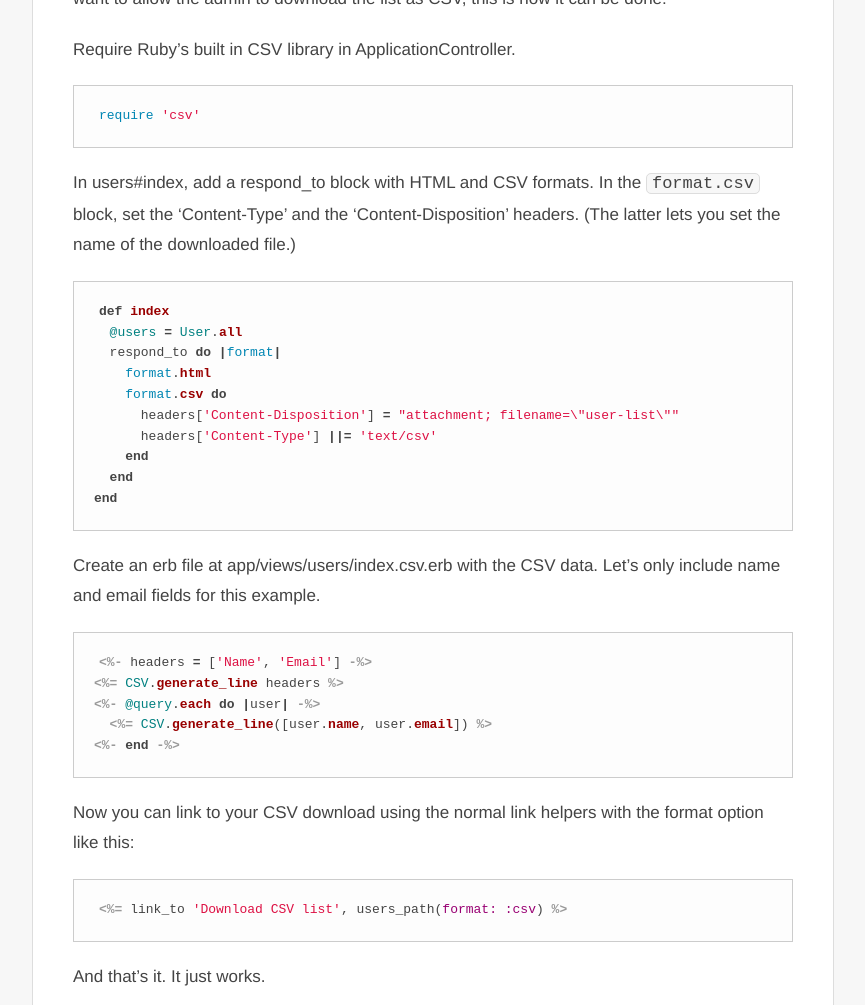
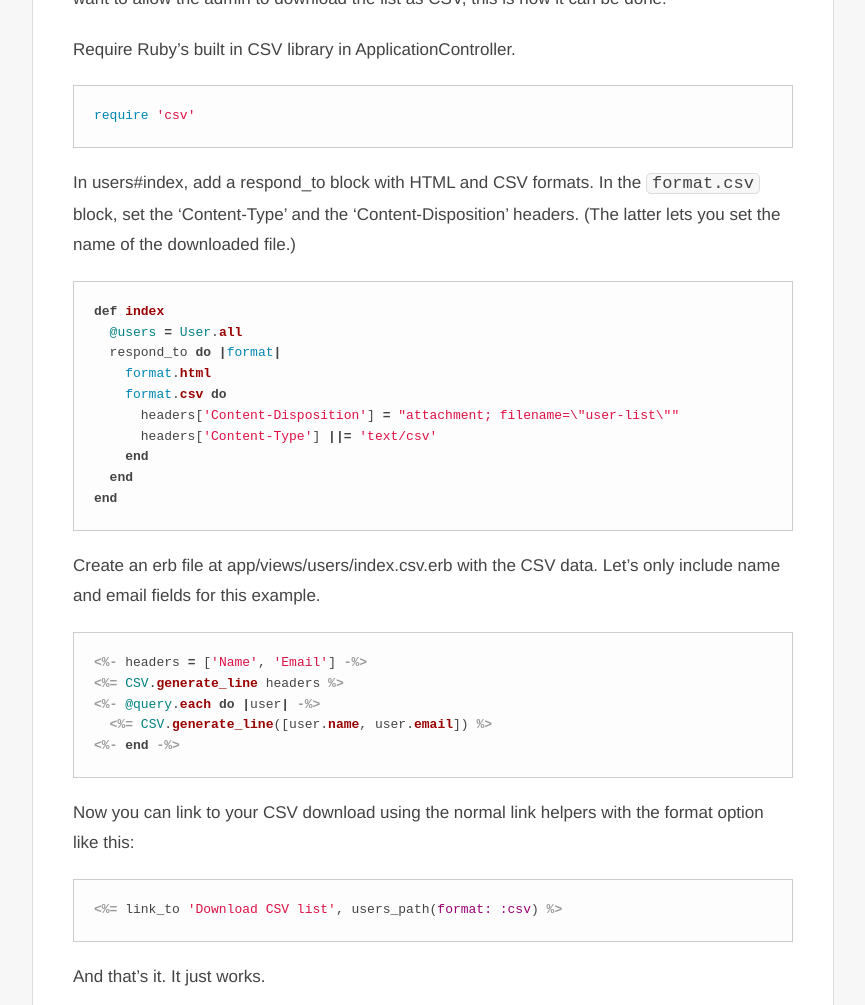
Before and after one commit to nithinbekal/nithinbekal.github.io, a Jekyll site: the page built from _posts/2014-02-01-rails-csv-export.md, in a window 1280 px wide. Shown: the part 332-1337 px from the top of the page, without its empty margins (207-1072 px from the left). Built offline with Jekyll 4.4.1, drawn with Linux system fonts in a browser that asks for light colours; comment, search, counter and statistics services are not loaded.

Commit message:
Fix css bug

```diff
--- a/css/main.css
+++ b/css/main.css
@@ -123,7 +123,7 @@ h1, h2, h3, h4, h5, h6 { font-family: Georgia, serif; }
   padding: 0 5px;
 }
 
-.site .post .content pre code { background: none; border: none; padding: none; }
+.site .post .content pre code { background: none; border: none; padding: 0; }
 
 .site .post .content blockquote {
   background: #fff;
```
